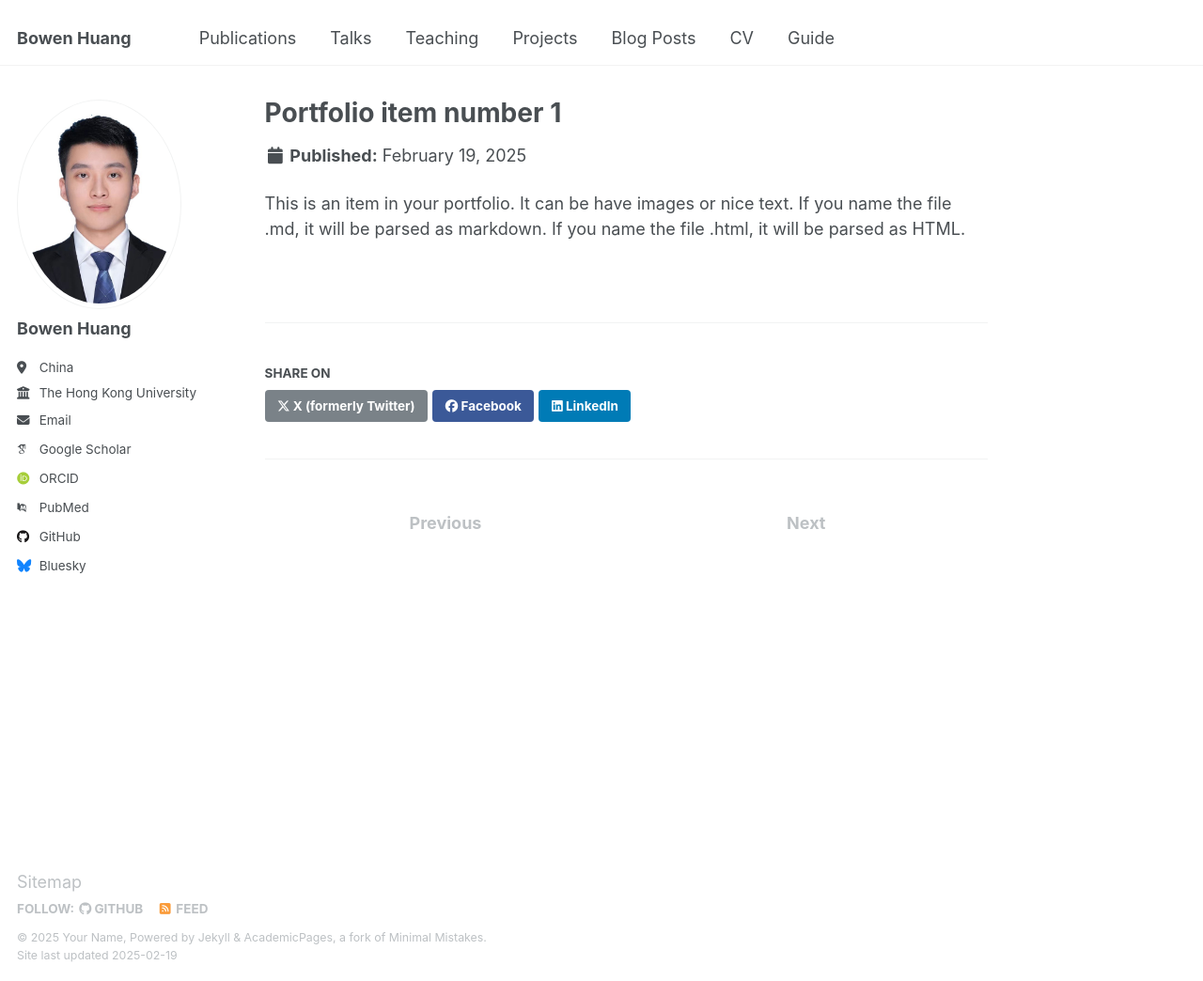
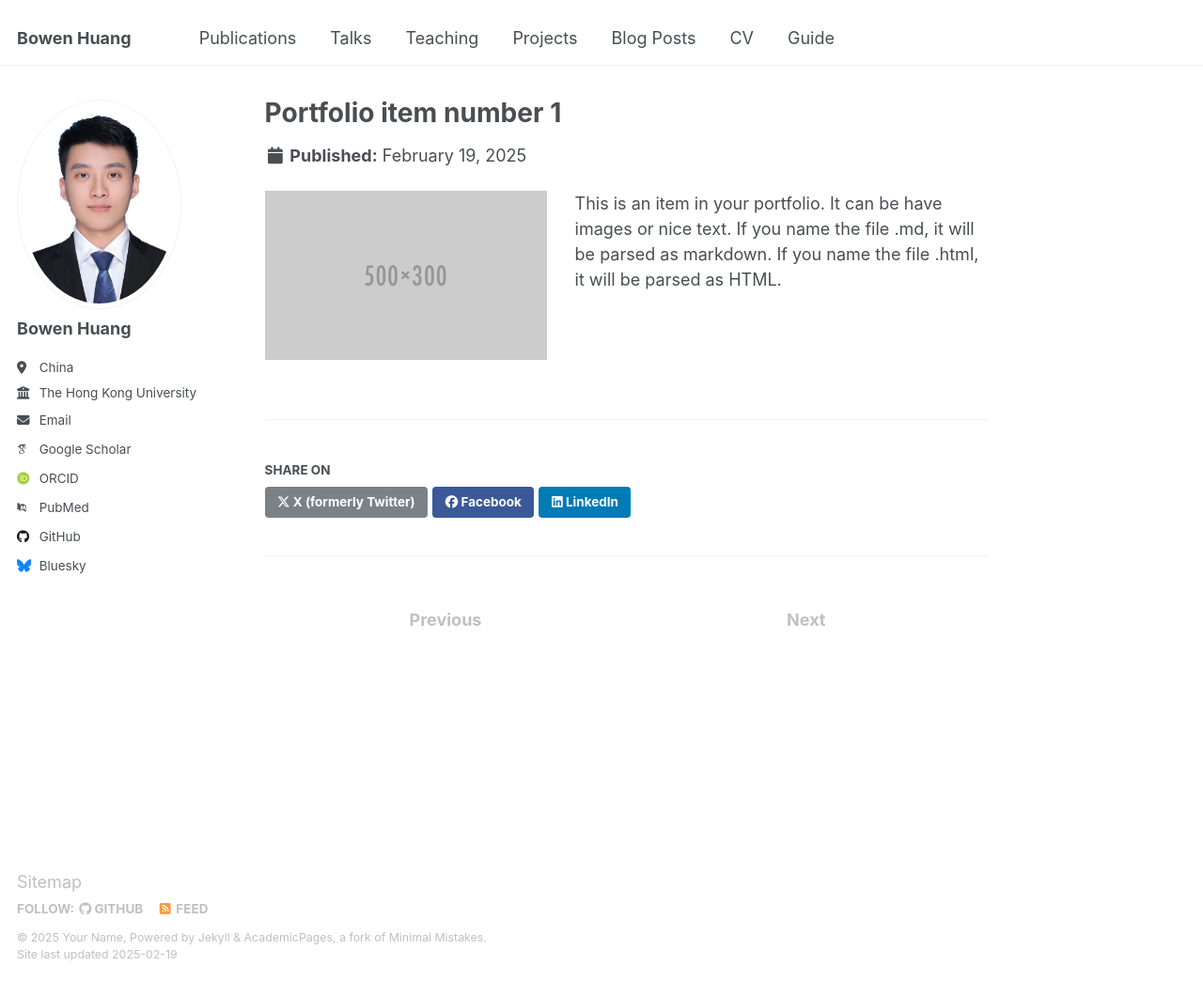
Before and after one commit to WangSuhan/WangSuhan.github.io, a Jekyll site: the page built from _portfolio/portfolio-1.md, in a window 1280 px wide and 1044 px high. Shown: the whole window at 94% size. Built offline with Jekyll 4.4.1, drawn with Linux system fonts in a browser that asks for light colours; some web fonts are replaced.

Commit message:
Update portfolio-1.md

```diff
--- a/_portfolio/portfolio-1.md
+++ b/_portfolio/portfolio-1.md
@@ -1,7 +1,12 @@
 ---
 title: "Portfolio item number 1"
-excerpt: "Short description of portfolio item number 1<br/><img src='/images/500x300.png'>"
+excerpt: "<div style='display: flex; align-items: center; gap: 20px;'><img src='/images/500x300.png' style='width: 200px; height: auto;'/><span>Short description of portfolio item number 1</span></div>"
 collection: portfolio
 ---
 
-This is an item in your portfolio. It can be have images or nice text. If you name the file .md, it will be parsed as markdown. If you name the file .html, it will be parsed as HTML.
+<div style="display: flex; align-items: start; gap: 30px;">
+    <img src="/images/500x300.png" style="width: 300px; height: auto;"/>
+    <div>
+        This is an item in your portfolio. It can be have images or nice text. If you name the file .md, it will be parsed as markdown. If you name the file .html, it will be parsed as HTML.
+    </div>
+</div>
```
